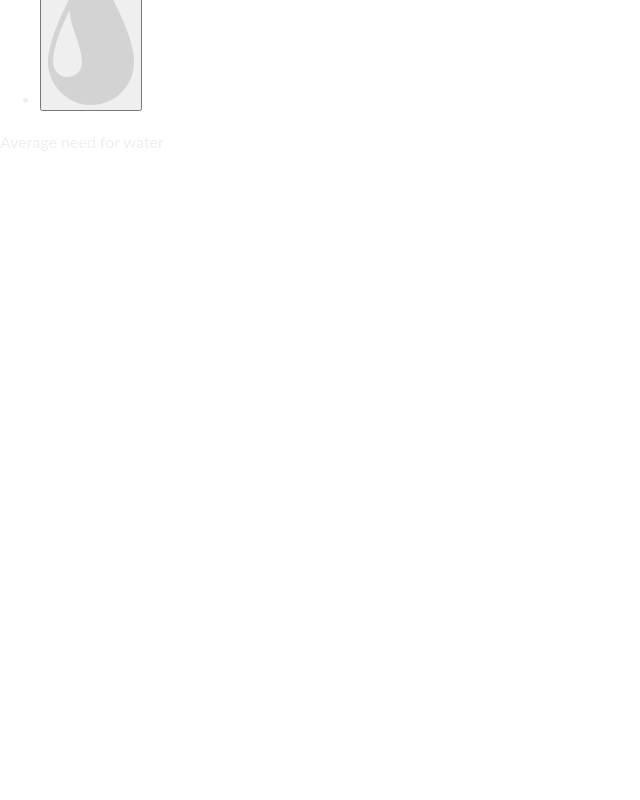
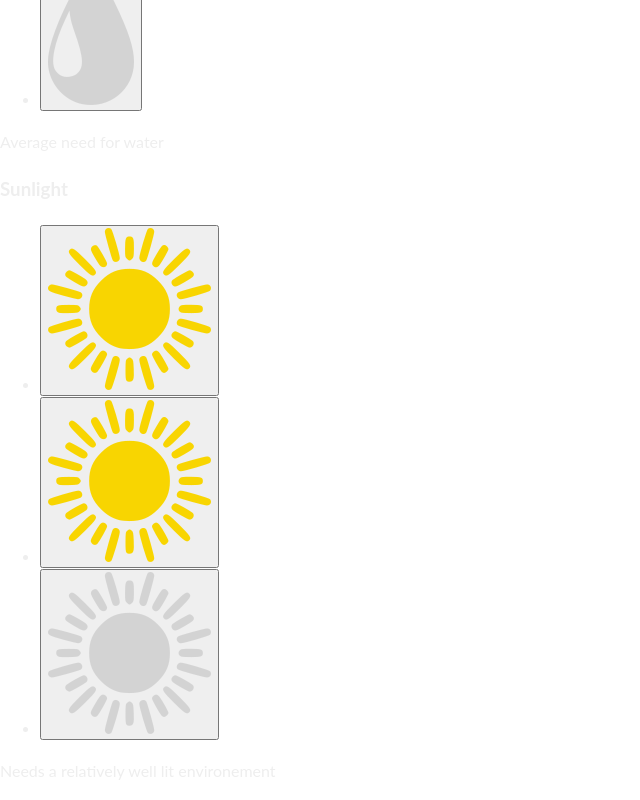
Before and after one commit to WildCodeSchool-2024-02/JS-Nantes-RAMCss-II-P2-GreenDoor, a React (Vite) app in the folder client/: page / in a window 1280 px wide. Shown: the part 1321-2121 px from the top of the page, without its empty margins (0-640 px from the left). Before the commit the page ends 1492 px from the top, so only its background shows below. Built offline with nearby package versions, Linux system fonts and the light colour scheme.

Commit message:
Duplicated Explicit Filter component for sunlight

```diff
--- a/client/src/components/FiltersTutorial.jsx
+++ b/client/src/components/FiltersTutorial.jsx
@@ -2,13 +2,17 @@ import { useState } from "react";
 import ExplicitFilter from "./ExplicitFilter";
 import waterIconInactive from "../assets/icons/WaterGrey.png";
 import waterIconActive from "../assets/icons/WaterBlue.png";
+import lightIconInactive from "../assets/icons/SunGrey.png";
+import lightIconActive from "../assets/icons/SunYellow.png";
 
 
 function FiltersTutorial() {
   // these filters can have three values : 0,1 and 2.
   const [waterFilter, setWaterFilter] = useState(1);
+  const [lightFilter, setLightFilter] = useState(1);
   // TODO : Ask Theo if he's okay to change the desciptions with "water me every now and then", "i need to be watered regularly","i need to be watered every couple of days" or smth
   const waterFiltersDescriptions=["Little need for water","Average need for water","High need for water"]
+  const lightFiltersDescriptions=["Can withstand poorly lit environnement","Needs a relatively well lit environement","High need for sunlight"]
 
 
   return (
@@ -22,6 +26,14 @@ function FiltersTutorial() {
         filter={waterFilter}
         setFilter={setWaterFilter}
       />
+      <ExplicitFilter
+        title="Sunlight"
+        filtersDescriptions={lightFiltersDescriptions}
+        iconActive={lightIconActive}
+        iconInactive={lightIconInactive}
+        filter={lightFilter}
+        setFilter={setLightFilter}
+      />
     </section>
   );
 }
```
